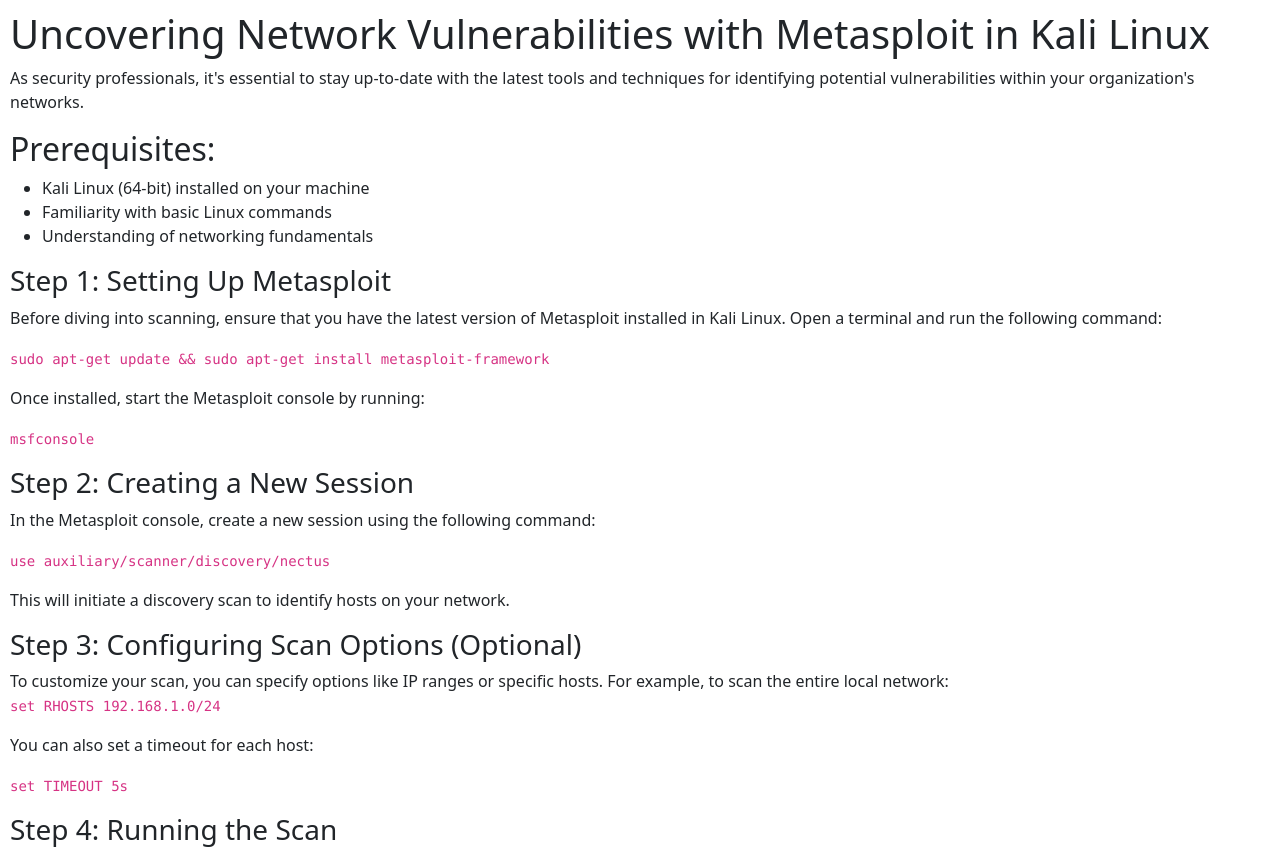
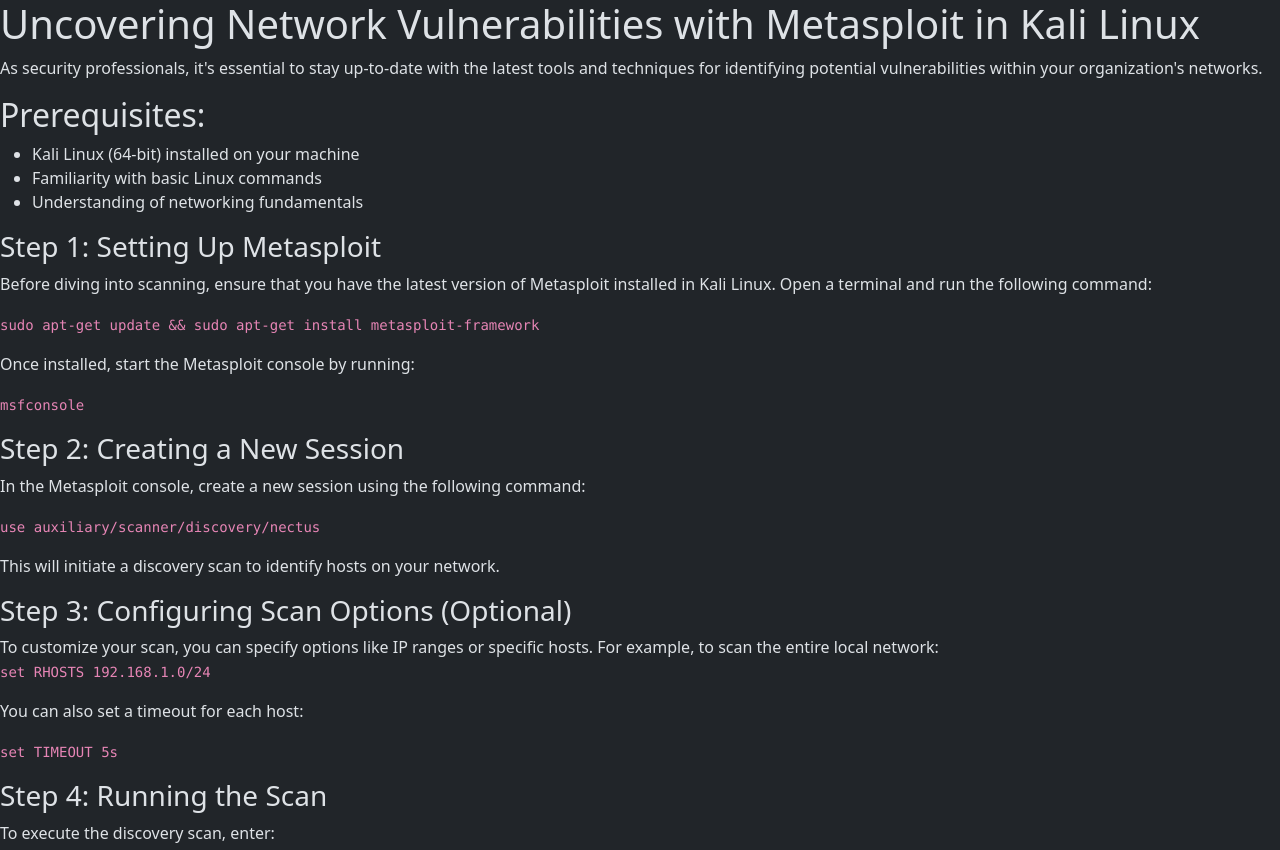
Before and after one commit to joeperry8080/jtperry.net, a website: page docs/metasploit/uncovernetvuln.html in a window 1280 px wide. Shown: the top 850 px of the page. Drawn offline with nearby package versions, Linux system fonts and the light colour scheme.

Commit message:
More stuff

```diff
--- a/docs/metasploit/uncovernetvuln.html
+++ b/docs/metasploit/uncovernetvuln.html
@@ -1,6 +1,5 @@
 <!doctype html>
-<html lang="en">
-<!--<html lang="en" data-bs-theme="dark">-->
+<html lang="en" data-bs-theme="dark">
 <head>
     <meta charset="utf-8">
     <meta name="viewport" content="width=device-width, height=device-height, initial-scale=1">
@@ -10,12 +9,23 @@
     <link href="https://cdn.jsdelivr.net/npm/bootstrap@5.3.3/dist/css/bootstrap.min.css" rel="stylesheet" integrity="sha384-QWTKZyjpPEjISv5WaRU9OFeRpok6YctnYmDr5pNlyT2bRjXh0JMhjY6hW+ALEwIH" crossorigin="anonymous">
 </head>
 <body>
-    <div id="wrapper">
     <main>
 
         <h1>Uncovering Network Vulnerabilities with Metasploit in Kali Linux</h1>
-
-        <p>As security professionals, it's essential to stay up-to-date with the latest tools and techniques for identifying potential vulnerabilities within your organization's networks.</p>
+        <p>As security professionals, it's essential to stay up-to-date with the latest tools
+            and techniques for identifying potential vulnerabilities within your organization's networks.</p>
+        <!--<div class="container text-left">
+            <div class="row">
+                <div class="col">
+                    <img src="../../assets/images/metasploit_blue_scan.jpg" class="rounded float-start"
+                        alt="metasploit code">
+                </div>
+                <div class="col">
+                    As security professionals, it's essential to stay up-to-date with the latest tools
+                    and techniques for identifying potential vulnerabilities within your organization's networks.
+                </div>
+            </div>
+        </div>-->
 
         <h2>Prerequisites:</h2>
 
@@ -24,6 +34,7 @@
             <li>Familiarity with basic Linux commands</li>
             <li>Understanding of networking fundamentals</li>
         </ul>
+
 
         <h3>Step 1: Setting Up Metasploit</h3>
 
--- a/package.json
+++ b/package.json
@@ -1,5 +1,6 @@
 {
   "dependencies": {
-    "bootstrap": "^5.3.3"
+    "bootstrap": "^5.3.3",
+    "bootstrap-icons": "^1.11.3"
   }
 }
```
Also changed, not shown: cybersec.html (+1 -2 lines), main.html (+1 -2 lines), assets/images/metasploit_blue_scan.jpg (added), 1 other file.
